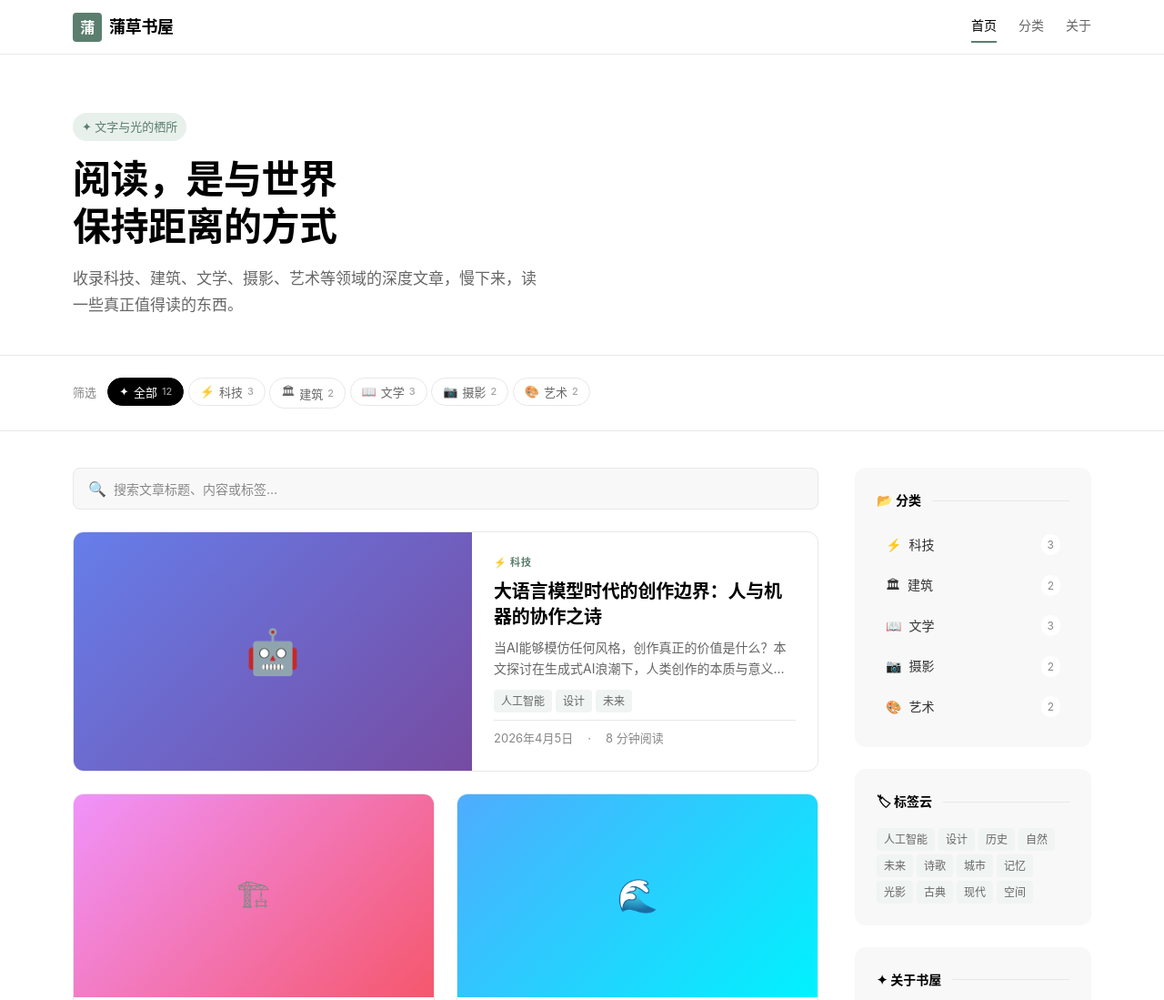
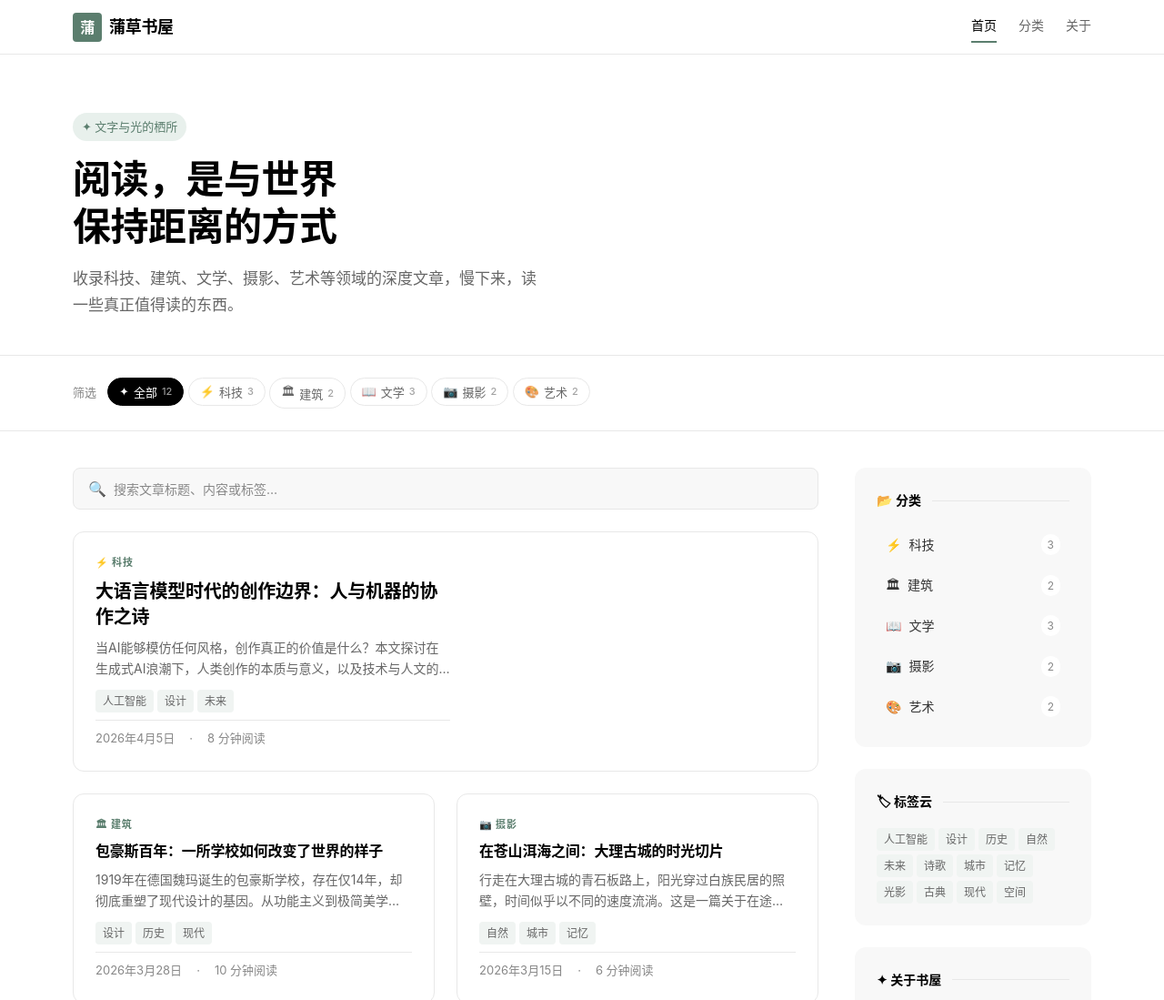
Before and after one commit to pengjie2026/pbookhouse, a plain HTML site: page index.html in a window 1280 px wide. Shown: the top 1099 px of the page at 91% size. Drawn offline with nearby package versions, Linux system fonts and the light colour scheme; a small style sheet from the web is missing.

Commit message:
移除文章卡片图片区域，只保留文字内容

```diff
--- a/css/style.css
+++ b/css/style.css
@@ -321,13 +321,11 @@ ul, ol {
 }
 
 .card-image {
-  aspect-ratio: 16/9;
-  overflow: hidden;
-  background: var(--color-gray-bg);
+  display: none; /* 隐藏图片区域 */
 }
 
 .article-card.featured .card-image {
-  aspect-ratio: auto;
+  display: none; /* 特色文章也隐藏图片区域 */
 }
 
 .card-image img {
@@ -342,19 +340,7 @@ ul, ol {
 }
 
 .card-placeholder {
-  width: 100%;
-  height: 100%;
-  background: linear-gradient(135deg, var(--color-gray-bg) 0%, #eee 100%);
-  display: flex;
-  align-items: center;
-  justify-content: center;
-  font-size: 48px;
-  color: var(--color-gray-light);
-}
-
-/* 特色文章（featured）的占位图 - 图标大小 */
-.article-card.featured .card-placeholder {
-  font-size: 64px;
+  display: none; /* 隐藏图标占位区域 */
 }
 
 .card-content {
```
